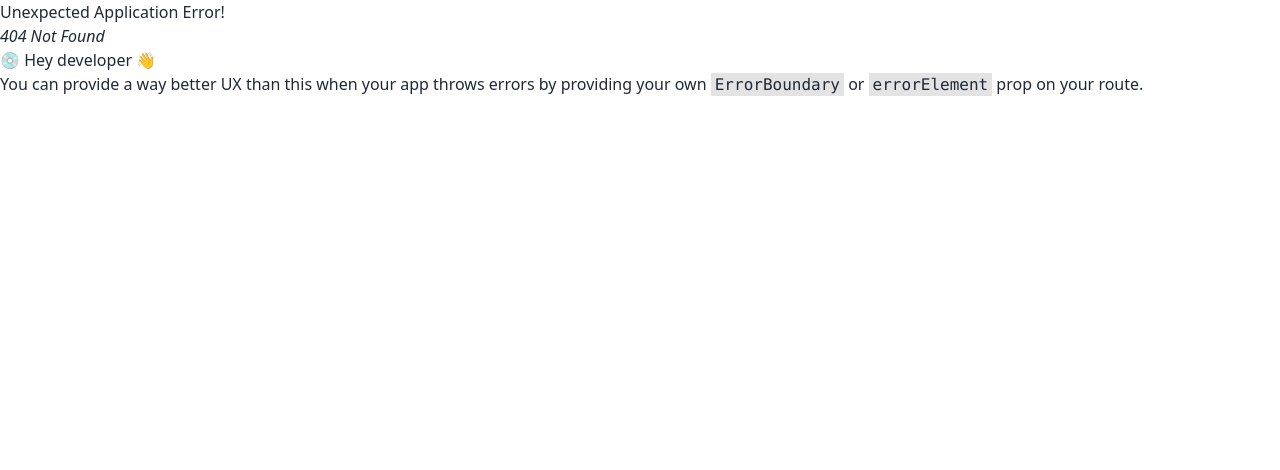
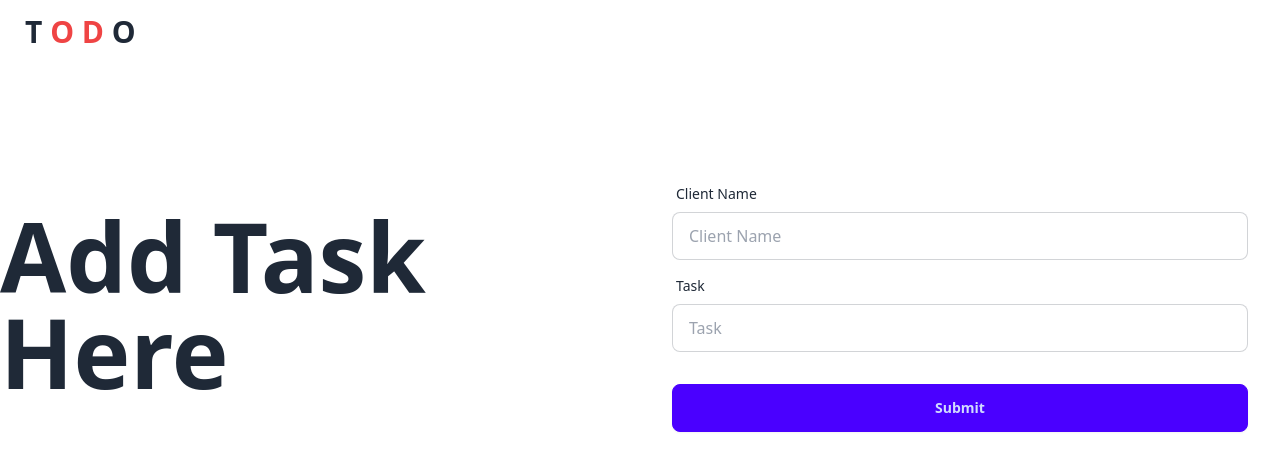
Before and after one commit to NFRIDOY/todo, a React (Vite) app: page /addTask in a window 1280 px wide. Before the commit this address had no page. Shown: the top 470 px of the page. Built offline with nearby package versions, Linux system fonts and the light colour scheme.

Commit message:
add Task Form

```diff
--- /dev/null
+++ b/src/pages/AddTask/AddTask.jsx
@@ -0,0 +1,30 @@
+
+
+export default function AddTask() {
+    return (
+        <div className="flex lg:flex-row flex-col items-center pt-20">
+            <div className="w-full lg:w-1/2 flex items-center justify-center">
+                <h1 className="text-5xl lg:text-8xl font-bold">
+                    Add Task Here
+                </h1>
+            </div>
+            <form className="card-body w-full lg:w-1/2 ">
+                <div className="form-control">
+                    <label className="label">
+                        <span className="label-text">Client Name</span>
+                    </label>
+                    <input type="text" placeholder="Client Name" className="input input-bordered" required />
+                </div>
+                <div className="form-control">
+                    <label className="label">
+                        <span className="label-text">Task</span>
+                    </label>
+                    <input type="text" placeholder="Task" className="input input-bordered" required />
+                </div>
+                <div className="form-control mt-6">
+                    <button className="btn btn-primary">Submit</button>
+                </div>
+            </form>
+        </div>
+    )
+}
```
Also changed, not shown: src/components/routers/router.jsx (+6 -1 lines).
